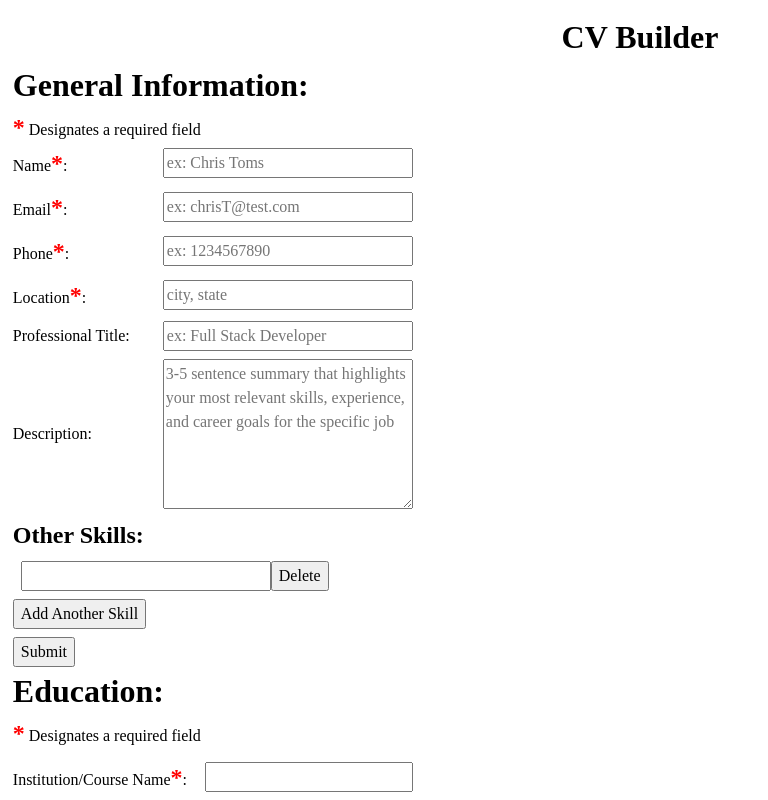
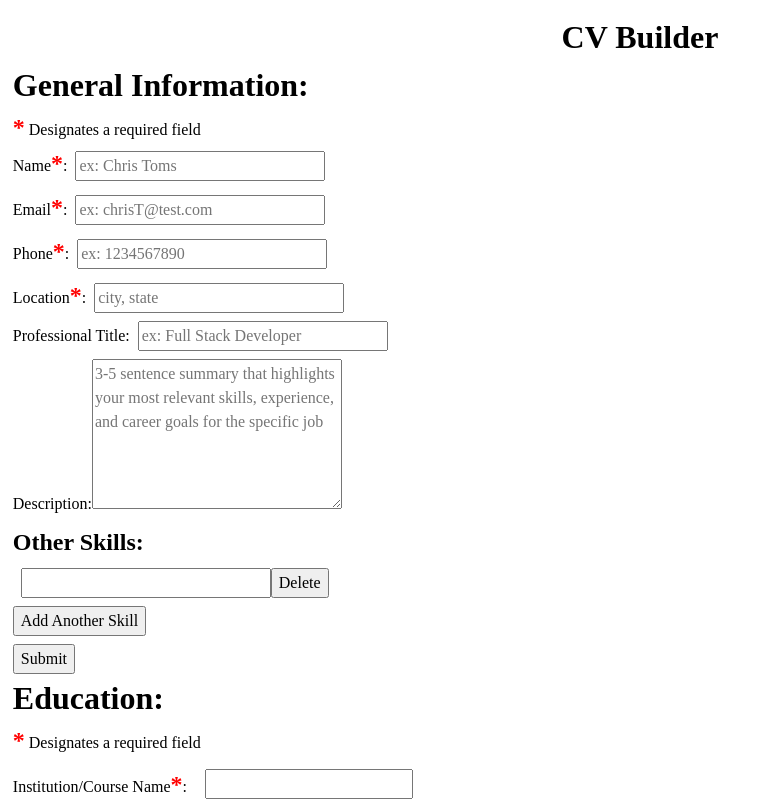
Before and after one commit to andmperotti/odinCVApplicationProject, a React (Vite) app: page / in a window 1280 px wide. Shown: the top 800 px of the page, without its empty margins (0-768 px from the left). Built offline with nearby package versions, Linux system fonts and the light colour scheme.

Commit message:
style: change display of labels to block
This change keeps each input element and its delete button on the same line and their own line, with their possible error message being added below and after them when generated which is better for readability.

```diff
--- a/src/styles/GeneralInput.css
+++ b/src/styles/GeneralInput.css
@@ -40,3 +40,7 @@
 input[id^="skill-input"] {
   margin: 1ch 0;
 }
+
+#general-input label {
+  display: block;
+}
```
